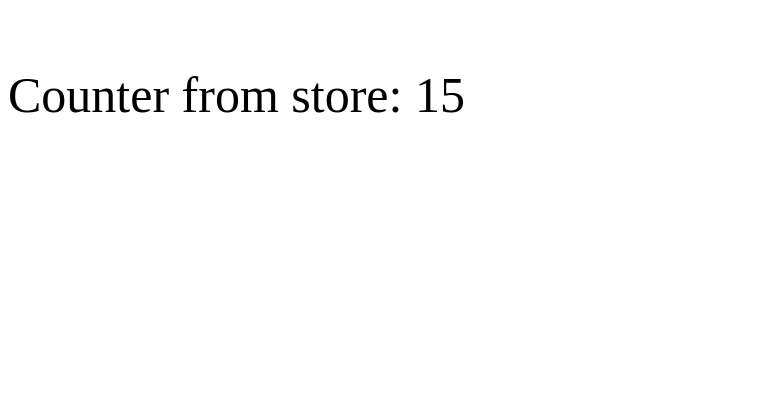
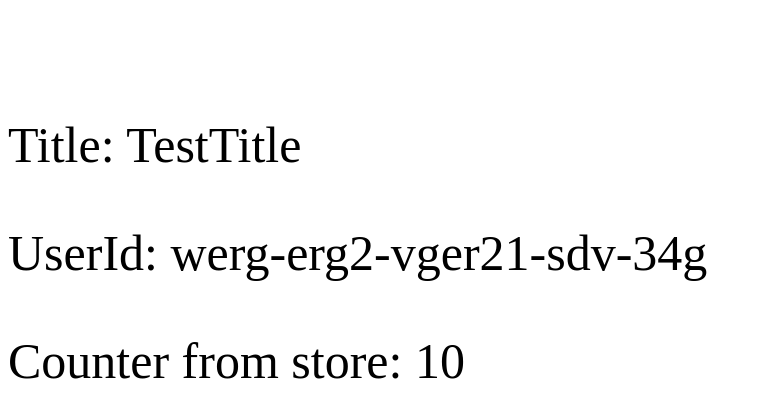
Before and after one commit to pollopollo-org/front-end, a React app: page / in a window 1280 px wide. Shown: the top 418 px of the page, without its empty margins (0-762 px from the left). Built offline with nearby package versions, Linux system fonts and the light colour scheme.

Commit message:
Implemented integration of dummy data from json files

```diff
--- /dev/null
+++ b/src/assets/dummy/dummy.json
@@ -0,0 +1,4 @@
+{
+    "title": "TestTitle",
+    "userId": "werg-erg2-vger21-sdv-34g"
+}
--- a/src/ts/components/layout/MainContainer.tsx
+++ b/src/ts/components/layout/MainContainer.tsx
@@ -21,9 +21,12 @@ class UnwrappedMainContainer extends React.Component<MainContainerProps> {
      * Main render method
      */
     public render(): JSX.Element {
+        const { dummy } = this.props.store;
         return (
             <main>
-                Counter from store: { this.props.store.dummy.incrementingValue }
+                <p>Title: { dummy.title }</p>
+                <p>UserId: { dummy.userId }</p>
+                <p>Counter from store: { dummy.incrementingValue }</p>
             </main>
         );
     }
--- a/src/ts/models/DummyModel.ts
+++ b/src/ts/models/DummyModel.ts
@@ -24,10 +24,7 @@ export class DummyModel {
             // Actually fetch data from backend.. :-)
             return new DummyModel({ title: "invalid", userId: "invalid" });
         } else {
-            const data = {
-                title: "hej",
-                userId: "hej",
-            }
+            const data = await require("../../assets/dummy/dummy.json");
 
             return new DummyModel(data);
         }
@@ -63,7 +60,6 @@ export class DummyModel {
     private autoIncrement(): void {
         setTimeout(
             () => {
-                console.log(this.incrementingValue);
                 this.incrementingValue++;
                 this.autoIncrement();
             },
```
